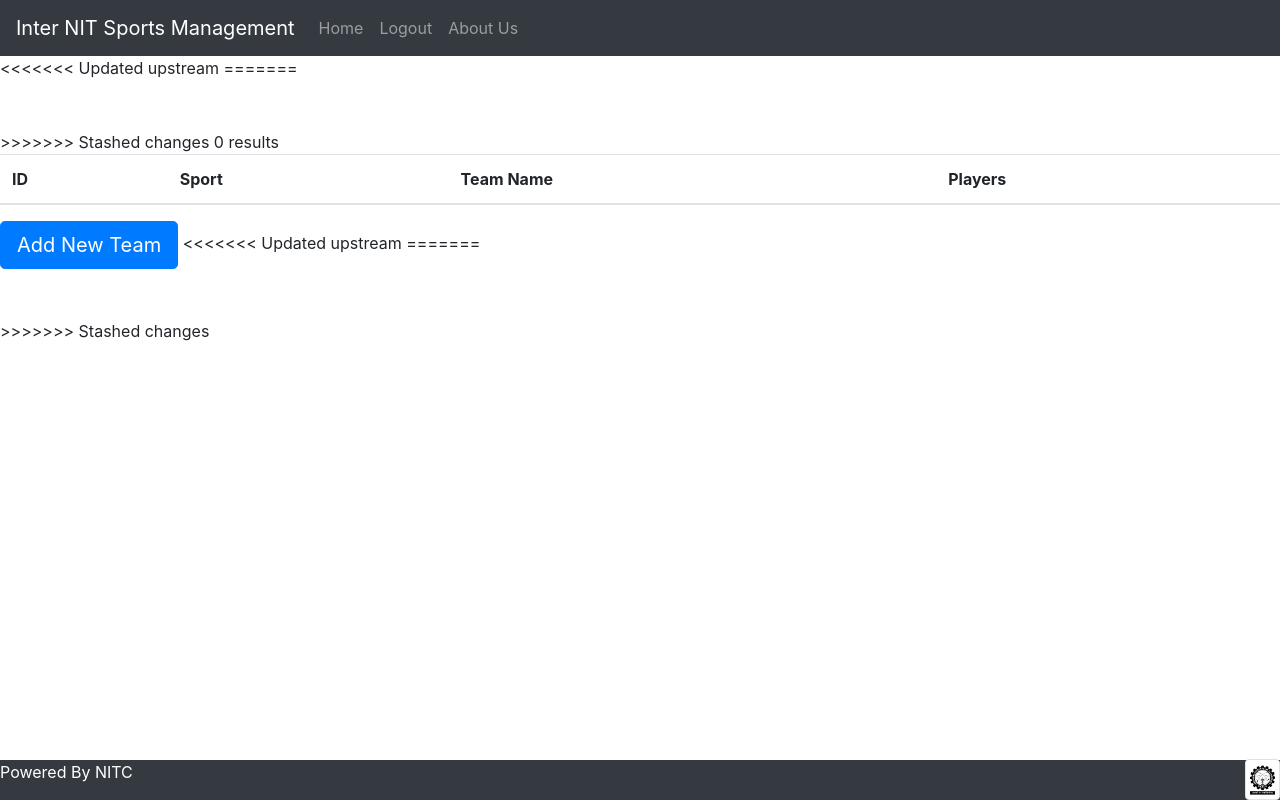
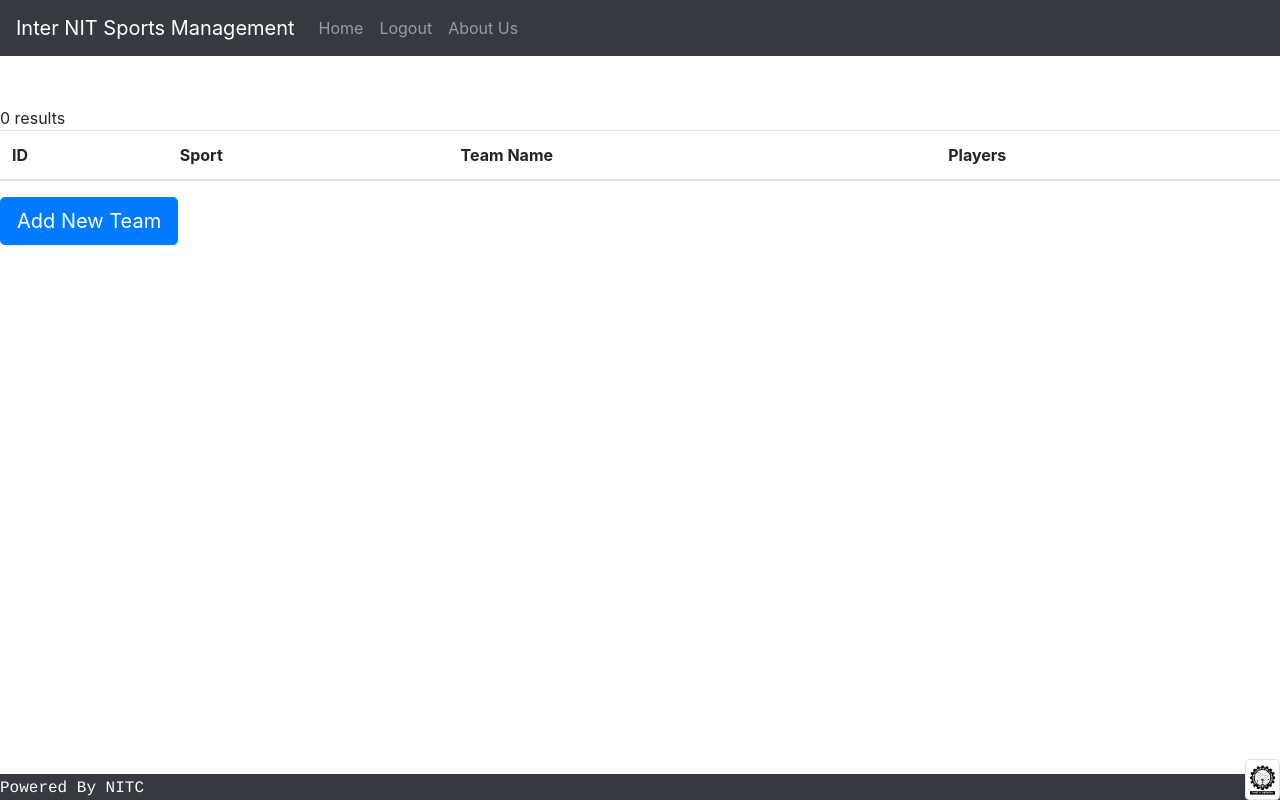
Before and after one commit to Adityajadhav555/INSTMS, a PHP site: page /team.php in a window 1280 px wide. Run offline with PHP 8.4, Linux system fonts and the light colour scheme; a user stored in the database is signed in; data comes from the database, SQL or seed files in the repository; lists and menus that the app fills with data are empty.

Commit message:
UI changes

```diff
--- a/loginsystem/login.php
+++ b/loginsystem/login.php
@@ -63,7 +63,9 @@ if($_SERVER["REQUEST_METHOD"] == "POST"){
     <!-- Bootstrap CSS -->
     <link rel="stylesheet" href="https://stackpath.bootstrapcdn.com/bootstrap/4.4.1/css/bootstrap.min.css" integrity="sha384-Vkoo8x4CGsO3+Hhxv8T/Q5PaXtkKtu6ug5TOeNV6gBiFeWPGFN9MuhOf23Q9Ifjh" crossorigin="anonymous">
 
+
     <title>Login</title>
+
   </head>
   <body>
     <?php require 'partials/_nav.php' ?>
@@ -88,7 +90,9 @@ if($_SERVER["REQUEST_METHOD"] == "POST"){
     ?>
 
     <div class="container md-2">
+     <span style="color:#f6eee3">
      <h1 class="text-center">Login to our website</h1>
+     </span>
      <form action="/INSTMS/loginsystem/login.php" method="post">
         <div class="row">
         <div class="form-group col">
--- a/loginsystem/partials/_footer.php
+++ b/loginsystem/partials/_footer.php
@@ -30,7 +30,7 @@ echo '<style>
 <container>
 <div class="pad"></div>
 <div class="footer">
-    <p>Powered By NITC</p>
+    <span style="font-family:Courier">Powered By NITC</span>
     <div class="image">
     <img src="images/nitc.png" class="img-thumbnail" alt="NIT calicut" width=35px height=35px>
     </div>
--- a/loginsystem/team.php
+++ b/loginsystem/team.php
@@ -21,10 +21,7 @@ if(!isset($_SESSION['loggedin']) || $_SESSION['loggedin']!=true){
   </head>
   <body>
   <?php require 'partials/_nav.php' ?>
-<<<<<<< Updated upstream
-=======
   <?php require 'partials/_footer.php' ?>
->>>>>>> Stashed changes
 
 	<table class="table table-striped">
 		<thead>
@@ -71,11 +68,7 @@ if(!isset($_SESSION['loggedin']) || $_SESSION['loggedin']!=true){
 	</table>
 
   <button type="button" class="btn btn-primary btn-lg" onclick= "window.location.href = '/INSTMS/loginsystem/add_team.php'">Add New Team </button>
-<<<<<<< Updated upstream
-
-=======
   <div class="pad"></div>
->>>>>>> Stashed changes
 
 </body>
 
```
Also changed, not shown: loginsystem/about.php (+5 -3 lines), loginsystem/player.php (+0 -7 lines).
